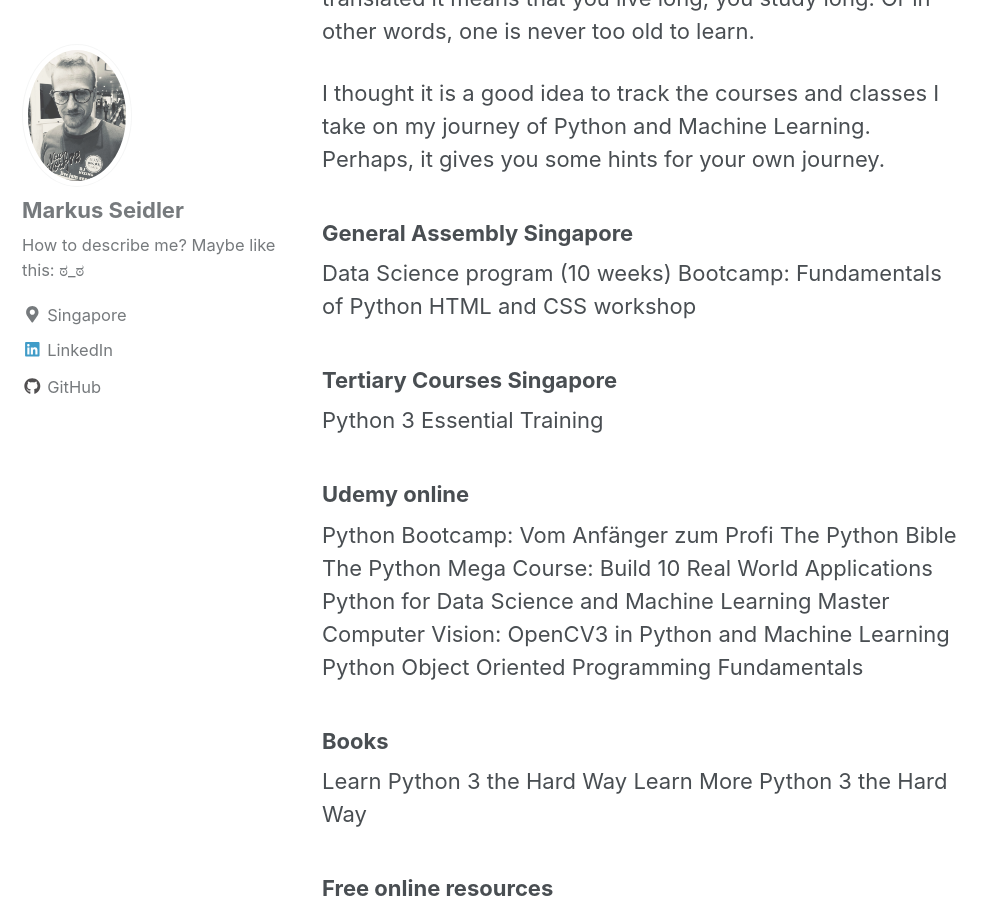
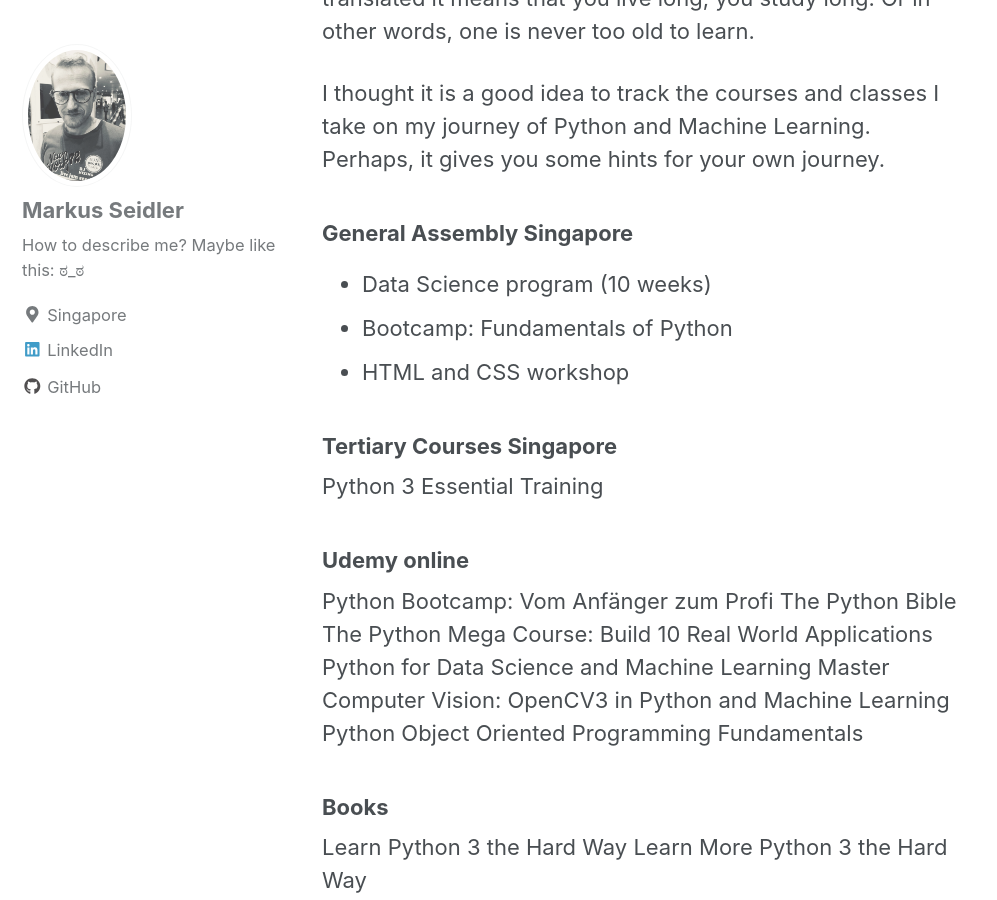
Before and after one commit to markusseidler/markusseidler.github.io, a Jekyll site: the page built from _pages/about.md, in a window 1280 px wide and 900 px high, scrolled down 1683 px. Shown: the whole window, without its empty margins (0-997 px from the left). Built offline with Jekyll 4.4.1, drawn with Linux system fonts in a browser that asks for light colours; nearby versions of some CDN libraries; some of the changed lines change nothing that is shown.

Commit message:
merge study and about 3

```diff
--- a/_pages/about.md
+++ b/_pages/about.md
@@ -33,9 +33,11 @@
 
 ### General Assembly Singapore
 
-Data Science program (10 weeks)
-Bootcamp: Fundamentals of Python
-HTML and CSS workshop
+<ul>
+    <li>Data Science program (10 weeks)</li>
+    <li>Bootcamp: Fundamentals of Python</li>
+    <li>HTML and CSS workshop</li>
+</ul>
 
 ### Tertiary Courses Singapore
 
```
